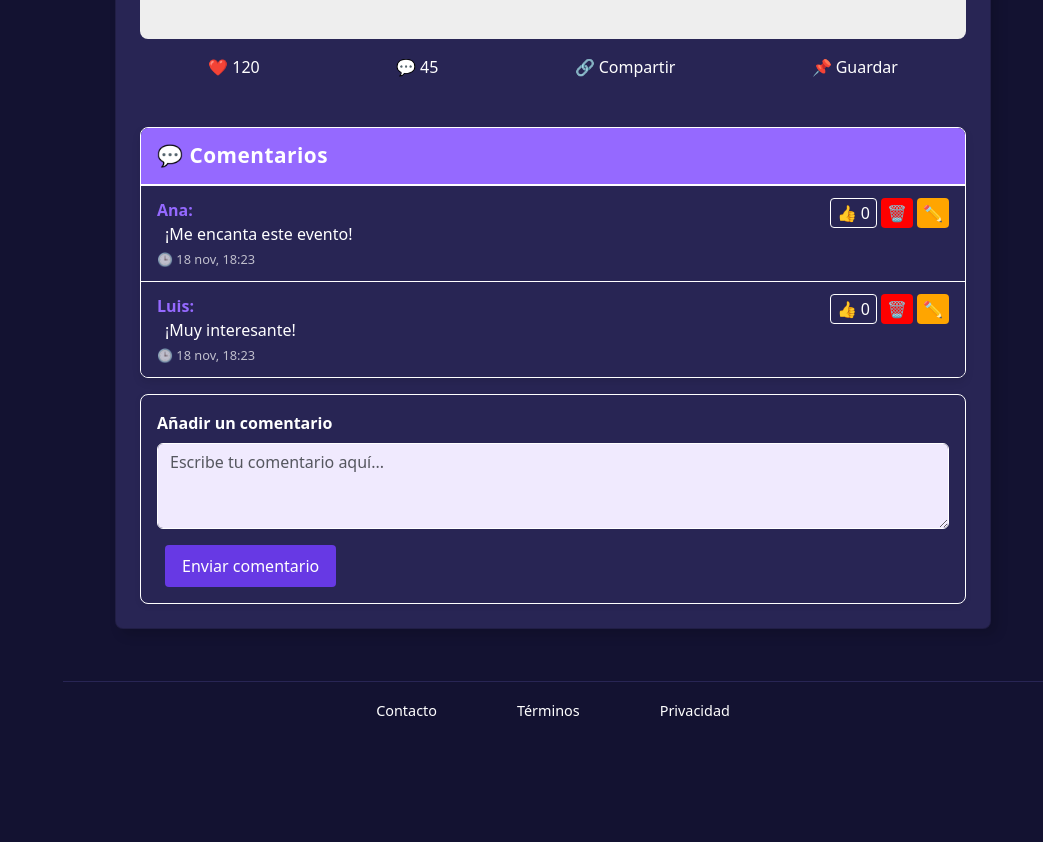
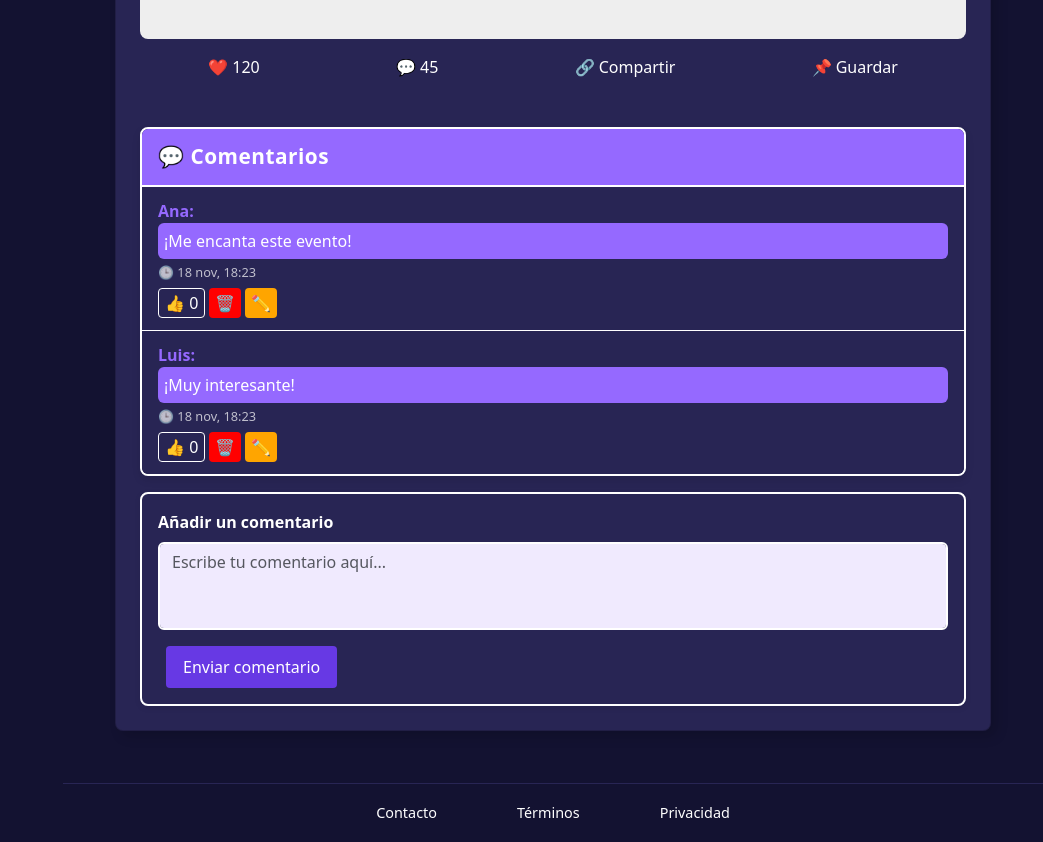
Before and after one commit to IFCD0022-CIFO-Violeta-2025/fullstack-JS-final-project, a React app in the folder proyecto-final/frontend/: page /event in a window 1280 px wide. Shown: the part 2060-2902 px from the top of the page, without its empty margins (237-1280 px from the left). Before the commit the page ends 2800 px from the top, so only its background shows below. Built offline with nearby package versions, Linux system fonts and the light colour scheme; no server answers; the HTML template or start-up script is replaced by a standard one.

Commit message:
feat: tareas pendientes en el componente ComentariosEvento.jsx

```diff
--- a/proyecto-final/frontend/src/components/ComentariosEvento.jsx
+++ b/proyecto-final/frontend/src/components/ComentariosEvento.jsx
@@ -119,10 +119,10 @@ const ComentariosEvento = ({ admin = true, user = "EstoEsUnUsuario" }) => {
           borderRadius: "8px",
           boxShadow: "0 4px 8px rgba(0,0,0,0.1)",
           overflow: "hidden",
-          border: `1px solid ${theme.borderColor}`,
+          border: `2px solid ${theme.borderColor}`,
         }}
       >
-        {/* --- Título --- */}
+        {/*  Título  */}
         <div
           className="card-header"
           style={{
@@ -138,7 +138,7 @@ const ComentariosEvento = ({ admin = true, user = "EstoEsUnUsuario" }) => {
           💬 Comentarios
         </div>
 
-        {/* --- Lista de comentarios --- */}
+        {/*  Lista de comentarios  */}
         {comentarios.length === 0 ? (
           <div className="card-body" style={{ fontStyle: "italic", opacity: 0.8 }}>
             No hay comentarios aún.
@@ -158,17 +158,10 @@ const ComentariosEvento = ({ admin = true, user = "EstoEsUnUsuario" }) => {
                   padding: "0.75rem 1rem",
                 }}
               >
-                <div
-                  style={{
-                    display: "flex",
-                    justifyContent: "space-between",
-                    alignItems: "flex-start",
-                  }}
-                >
+                <div>
                   <div>
                     <strong style={{ color: theme.etiquetaColor }}>{c.usuario}:</strong>{" "}
-
-                    {/* --- Edición --- */}
+                    {/*  Edición  */}
                     {editIndex === index ? (
                       <>
                         <textarea
@@ -199,25 +192,27 @@ const ComentariosEvento = ({ admin = true, user = "EstoEsUnUsuario" }) => {
                         </button>
                       </>
                     ) : (
-                      // --- Mensaje mostrado con auto-wrap ---
+                      // Mensaje mostrado con auto-wrap
                       <div
                         style={{
-                          marginLeft: "8px",
-                          whiteSpace: "pre-wrap", // ✅ mantiene saltos de línea
-                          wordBreak: "break-word", // ✅ rompe palabras largas
+                          background: "#9569FF",
+                          color: theme.white,
+                          borderRadius: "6px",
+                          padding: "6px",
+                          whiteSpace: "pre-wrap",
+                          wordBreak: "break-word", // rompe palabras largas
                         }}
                       >
                         {c.mensaje}
                       </div>
                     )}
-
                     <div style={{ fontSize: "0.8rem", opacity: 0.7, marginTop: "4px" }}>
                       🕒 {c.hora || "hora desconocida"}
                     </div>
                   </div>
 
-                  {/* --- Botones de like, borrar y editar --- */}
-                  <div style={{ display: "flex", gap: "4px" }}>
+                  {/* Botones de like, borrar y editar */}
+                  <div style={{ display: "flex", gap: "4px", marginTop: "6px" }}>
                     <button
                       onClick={() => manejarLike(index)}
                       style={{
@@ -270,14 +265,14 @@ const ComentariosEvento = ({ admin = true, user = "EstoEsUnUsuario" }) => {
         )}
       </div>
 
-      {/* --- Formulario para nuevo comentario --- */}
+      {/* Formulario para nuevo comentario */}
       <div
         className="p-3 mt-3"
         style={{
           backgroundColor: theme.cardColor,
           borderRadius: "8px",
           boxShadow: "0 2px 6px rgba(0,0,0,0.08)",
-          border: `1px solid ${theme.borderColor}`,
+          border: `2px solid ${theme.borderColor}`,
         }}
       >
         <label
@@ -294,15 +289,20 @@ const ComentariosEvento = ({ admin = true, user = "EstoEsUnUsuario" }) => {
         <textarea
           className="form-control"
           value={nuevoComentario}
-          onChange={(e) => setNuevoComentario(e.target.value)}
+          onChange={(e) => {
+            if (e.target.value.length <= 400) {
+              setNuevoComentario(e.target.value)
+            }
+          }}
           placeholder="Escribe tu comentario aquí..."
           rows="3"
           style={{
             backgroundColor: theme.dejarComentario,
-            color: theme.textColor,
-            border: `1px solid ${theme.borderColor}`,
+            color: theme.black,
+            border: `2px solid ${theme.borderColor}`,
             marginBottom: "1rem",
             borderRadius: "6px",
+            resize: "none",
           }}
         />
 
@@ -313,3 +313,14 @@ const ComentariosEvento = ({ admin = true, user = "EstoEsUnUsuario" }) => {
 }
 
 export default ComentariosEvento
+
+/*
+-V al escribir en modo oscuro no se ven las letras
+-V arreglar el campo de texto que no se abra hasta el infinito
+-V botones abajo
+-V limitar numero de letras en comentario
+- la primera letra en comentarios que sea mayuscula
+- ordenar comentarios por fecha
+- colores y componetizar
+- admin en false
+*/
```
